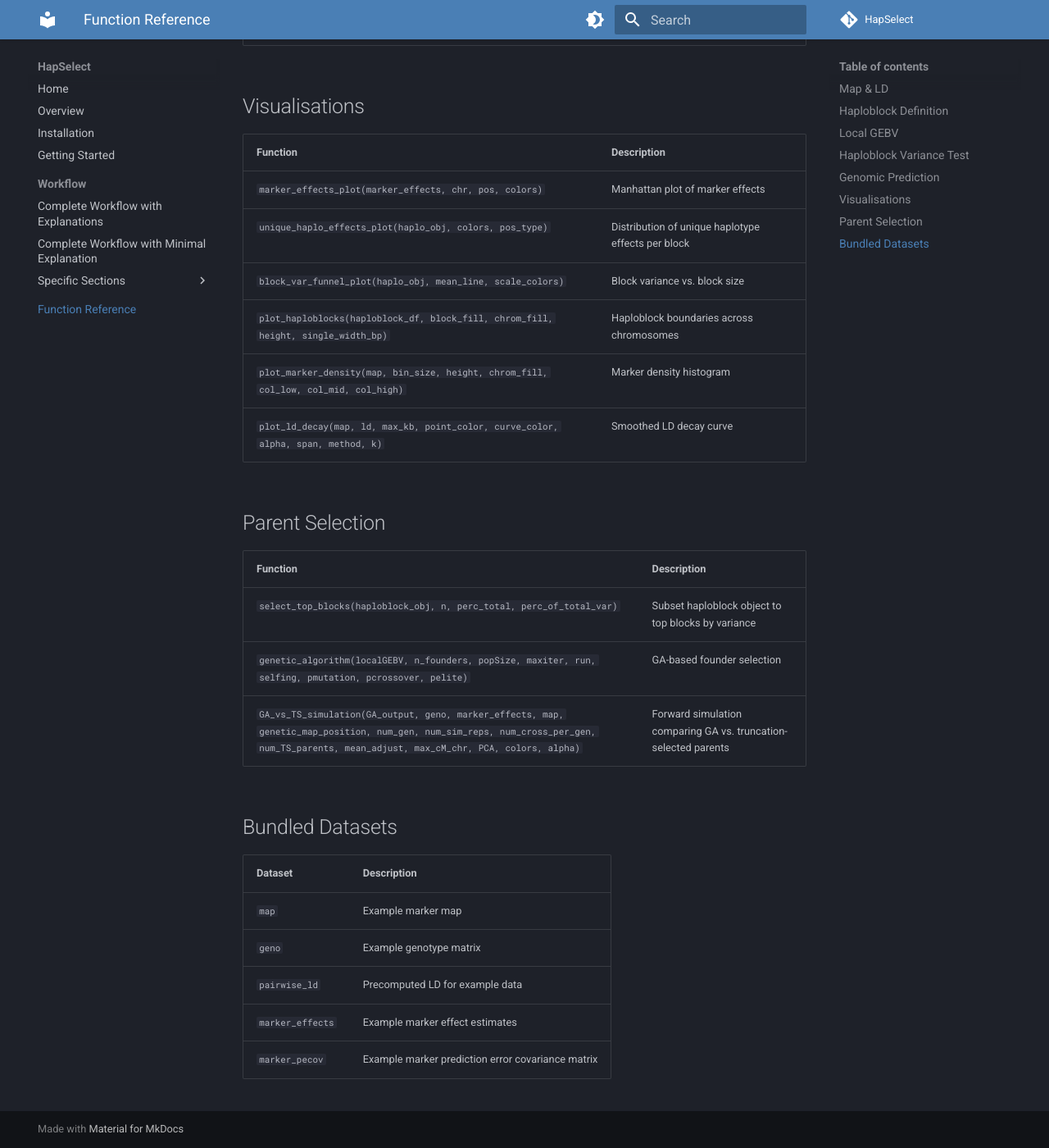
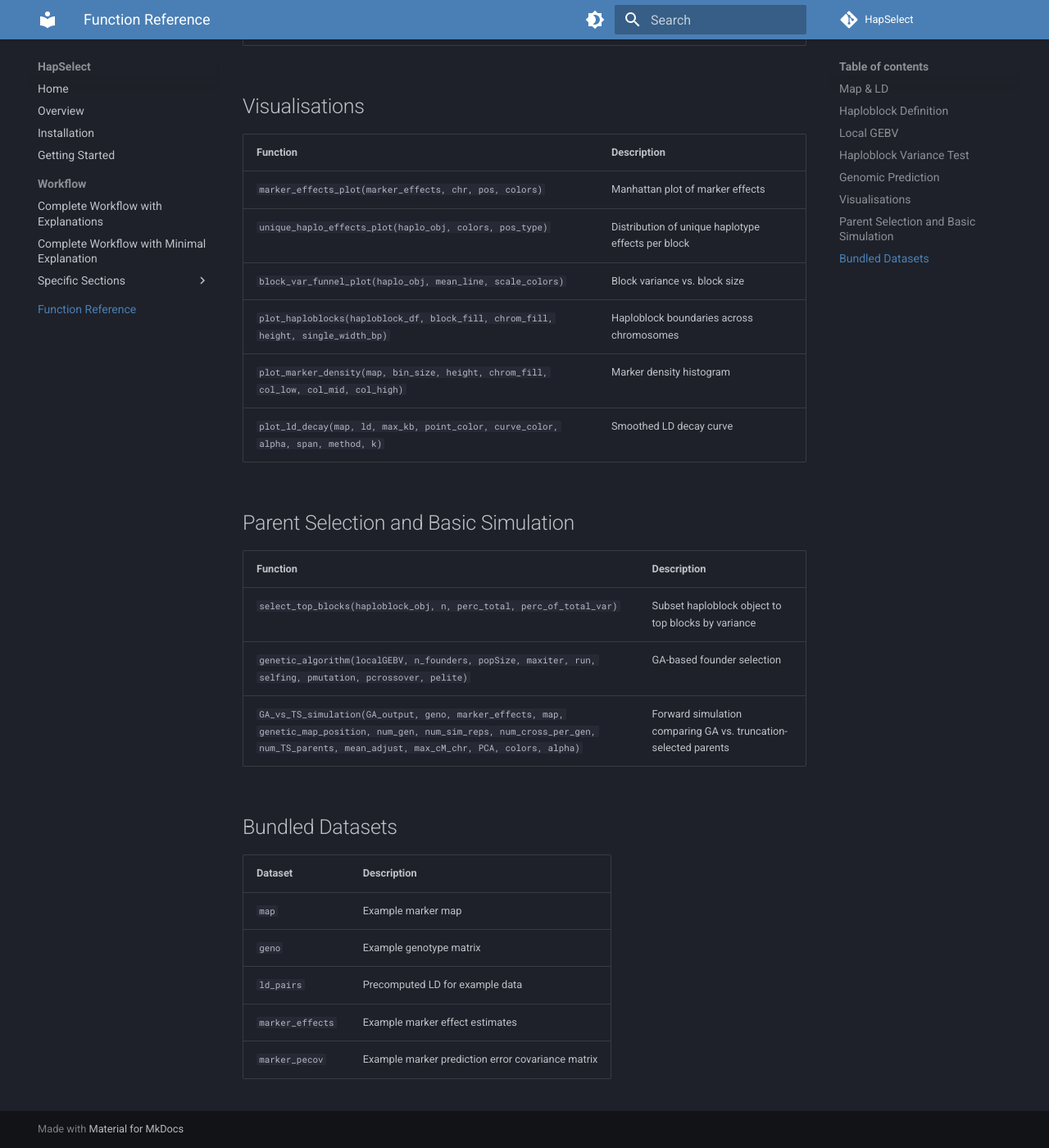
Before and after one commit to wrshf7/HapSelect-Docs, an MkDocs documentation site: the page built from docs/reference.md, in a window 1280 px wide and 1400 px high, scrolled down 1974 px. Shown: the whole window at 82% size. Built offline with MkDocs 1.6.1 and Material for MkDocs 9.7.7, drawn with Linux system fonts in a browser that asks for light colours; comment, search, counter and statistics services are not loaded.

Commit message:
Updated the reference.md
- pairwise_ld object is now ld_pairs as discussed to avoid confusion
- called the section Parent Selection and Basic Simulation to show that it's just grouped together.

```diff
--- a/docs/reference.md
+++ b/docs/reference.md
@@ -54,7 +54,7 @@ Quick reference for all exported HapSelect functions.
 | `plot_marker_density(map, bin_size, height, chrom_fill, col_low, col_mid, col_high)` | Marker density histogram |
 | `plot_ld_decay(map, ld, max_kb, point_color, curve_color, alpha, span, method, k)` | Smoothed LD decay curve |
 
-## Parent Selection
+## Parent Selection and Basic Simulation
 
 | Function | Description |
 |----------|-------------|
@@ -68,6 +68,6 @@ Quick reference for all exported HapSelect functions.
 |---------|-------------|
 | `map` | Example marker map |
 | `geno` | Example genotype matrix |
-| `pairwise_ld` | Precomputed LD for example data |
+| `ld_pairs` | Precomputed LD for example data |
 | `marker_effects` | Example marker effect estimates |
 | `marker_pecov` | Example marker prediction error covariance matrix |
```
